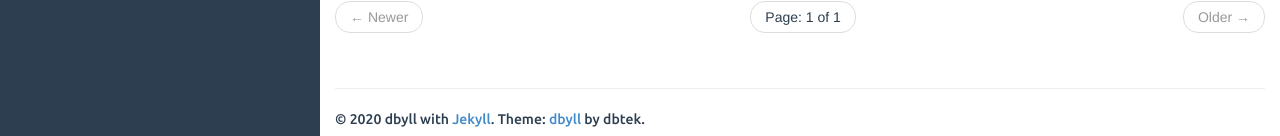
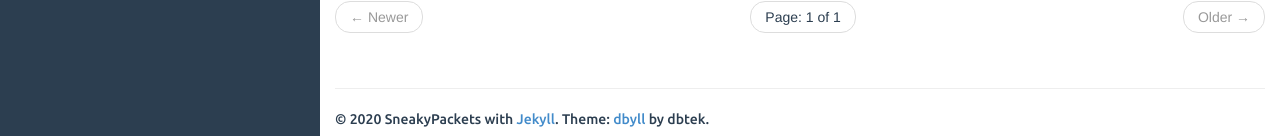
Before and after one commit to SneakyPackets/sneakypackets.github.io, a Jekyll site: the page built from index.html, in a window 1280 px wide and 1206 px high. Shown: the part 1067-1203 px from the top of the window. Built offline with Jekyll 4.4.1, drawn with Linux system fonts in a browser that asks for light colours; the list of posts is cut into pages by our own code.

Commit message:
Update _config.yml

```diff
--- a/_config.yml
+++ b/_config.yml
@@ -18,11 +18,10 @@ defaults:
 
 description: Stylish Jekyll Theme
 author:
-  name: dbyll
-  email: dbyll@ismaildemirbilek.com
-  github: dbtek
-  twitter: dbtek
-  pinterest: asd123
+  name: SneakyPackets
+  email: hello@sneakypackets.com
+  github: https://github.com/SneakyPackets
+  twitter: https://twitter.com/SneakyPackets
   linkedin: asd123
   bio: Your stylish, minimalist theme!
   email_md5: 726351295ec82e145928582f595aa3aa
```
